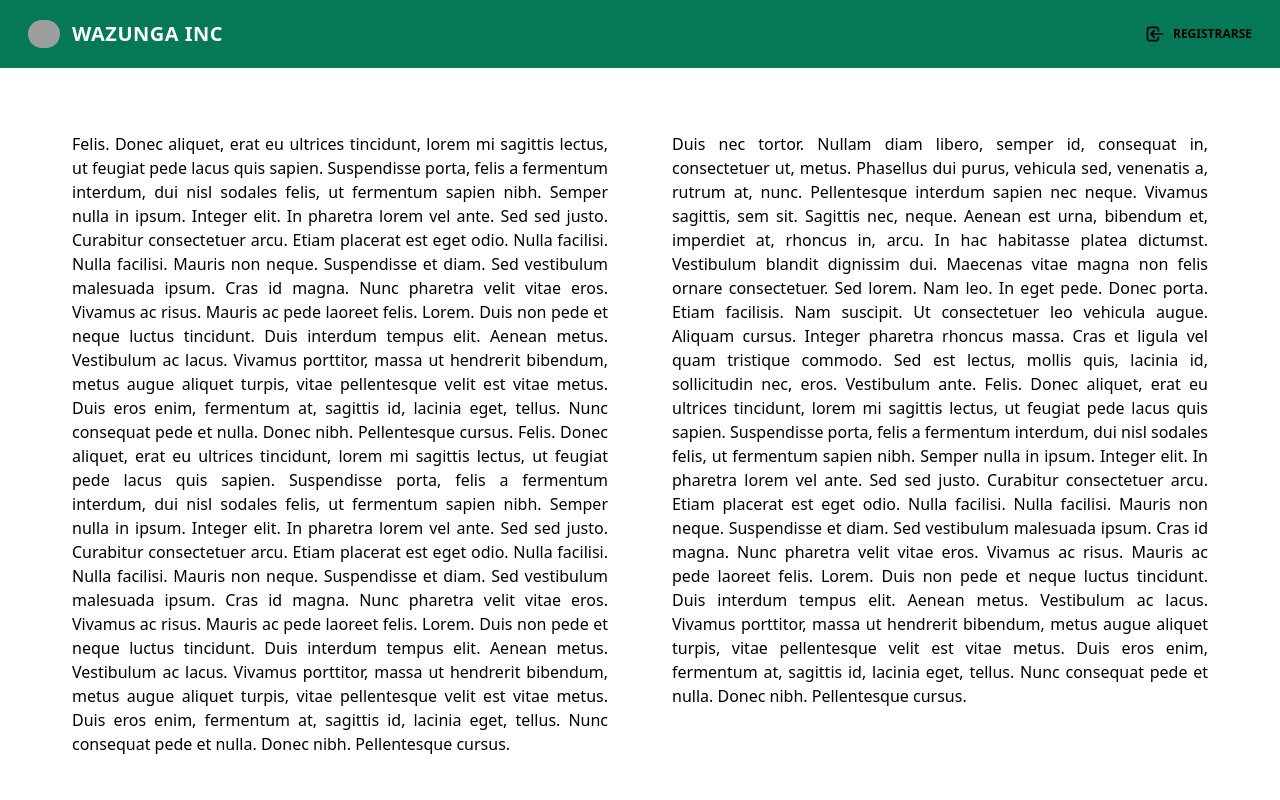
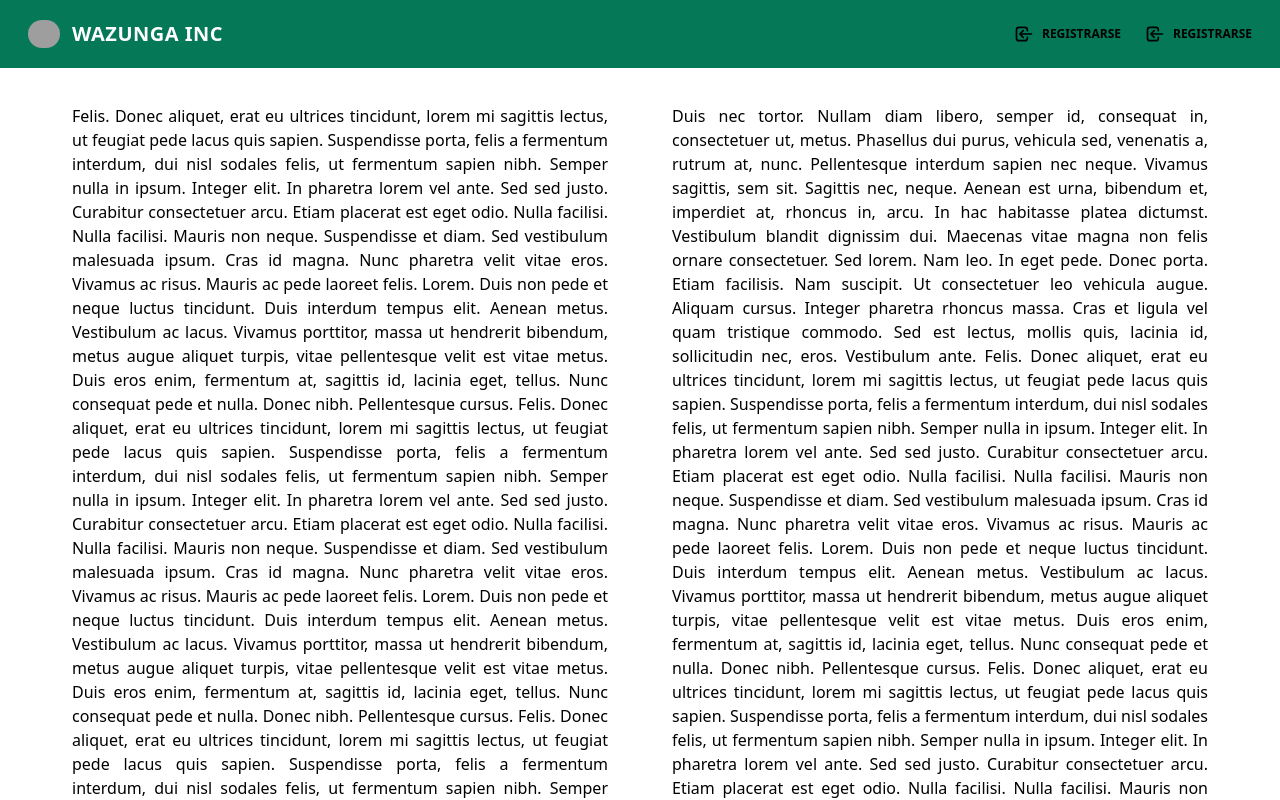
Before and after one commit to wazunga/base-react-app, a React (Create React App) app: page / in a window 1280 px wide. Shown: the top 800 px of the page. Built offline with nearby package versions, Linux system fonts and the light colour scheme; grey boxes are pictures that could not be loaded.

Commit message:
navbar fixed

```diff
--- a/src/components/Navbar/Navbar.js
+++ b/src/components/Navbar/Navbar.js
@@ -8,7 +8,7 @@ import {useIsOpen} from '../../hooks/useIsOpen'
 export const Navbar = (props) => {
 	const [isOpen, handleIsOpen]	= useIsOpen(false)
 	const NavbarMain = ({children}) => (
-		<nav className="relative flex flex-wrap items-center justify-between block px-4 py-3 bg-green-700">
+		<nav className="fixed flex flex-wrap items-center justify-between block w-screen px-4 py-3 bg-green-700">
 			{children}
 		</nav>
 	)
--- a/src/components/Navbar/NavbarButton.js
+++ b/src/components/Navbar/NavbarButton.js
@@ -3,6 +3,7 @@ import { Link } from '@reach/router'
 import PropTypes from 'prop-types'
 
 export const NavbarButton = ({IconButton, altLogo, titleButton, textButton}) => (
+	<li className="nav-item">
 		<Link
 			className="flex items-center px-3 py-2 text-xs font-bold leading-snug text-black uppercase hover:opacity-60 transition ease-in-out duration-350 transform hover:scale-110 focus:outline-none"
 			to="/"
@@ -11,6 +12,7 @@ export const NavbarButton = ({IconButton, altLogo, titleButton, textButton}) =>
 		>
 			<IconButton className='w-5' alt={altLogo}/> <span className="ml-2">{textButton}</span>
 		</Link>
+	</li>
 )
 
 NavbarButton.propTypes = {
--- a/src/components/Navbar/NavbarButtons.js
+++ b/src/components/Navbar/NavbarButtons.js
@@ -18,14 +18,18 @@ export const NavbarButtons = ({isOpen}) => {
 	return(
 		<ButtonsContainer>
 			<ul className="flex flex-col list-none lg:flex-row lg:ml-auto">
-				<li className="nav-item">
 				<NavbarButton
 					IconButton={LoginIcon}
 					altLogo='login-logo'
 					textButton='Registrarse'
 					titleButton='registarse'
 				/>
-				</li>
+				<NavbarButton
+					IconButton={LoginIcon}
+					altLogo='login-logo'
+					textButton='Registrarse'
+					titleButton='registarse'
+				/>
 			</ul>
 		</ButtonsContainer>
 	)
--- a/src/pages/Home/ContentHome.js
+++ b/src/pages/Home/ContentHome.js
@@ -2,18 +2,54 @@ import React from 'react'
 
 export const ContentHome = () => {
 	const ContentParrafo = ({children}) => (
-		<div className='w-full pt-16 md:px-24 lg:px-8 text-justify'>
+		<div className='w-full pt-16 text-justify md:px-24 lg:px-8 mt-10'>
 			{children}
 		</div>
 	)
 	const ContentHomeMain = ({children}) => (
-		<div className='flex flex-col justify-between lg:flex-row px-10'>
+		<div className='flex flex-col justify-between px-10 lg:flex-row'>
 			{children}
 		</div>
 	)
 	return(
 		<ContentHomeMain>
 			<ContentParrafo>
+				Felis. Donec aliquet, erat eu ultrices tincidunt, lorem
+				mi sagittis lectus, ut feugiat pede lacus quis sapien. Suspendisse
+				porta, felis a fermentum interdum, dui nisl sodales felis, ut fermentum
+				sapien nibh.  Semper nulla in ipsum. Integer elit. In pharetra lorem vel
+				ante.
+
+				Sed sed justo. Curabitur consectetuer arcu. Etiam placerat est eget odio. Nulla
+				facilisi. Nulla facilisi. Mauris non neque. Suspendisse et diam. Sed
+				vestibulum malesuada ipsum. Cras id magna. Nunc pharetra velit vitae
+				eros. Vivamus ac risus. Mauris ac pede laoreet felis.
+
+				Lorem. Duis non pede et neque luctus tincidunt. Duis interdum tempus elit.
+
+				Aenean metus. Vestibulum ac lacus. Vivamus porttitor, massa ut hendrerit
+				bibendum, metus augue aliquet turpis, vitae pellentesque velit est vitae
+				metus. Duis eros enim, fermentum at, sagittis id, lacinia eget, tellus.
+				Nunc consequat pede et nulla. Donec nibh. Pellentesque cursus.
+
+				Felis. Donec aliquet, erat eu ultrices tincidunt, lorem
+				mi sagittis lectus, ut feugiat pede lacus quis sapien. Suspendisse
+				porta, felis a fermentum interdum, dui nisl sodales felis, ut fermentum
+				sapien nibh.  Semper nulla in ipsum. Integer elit. In pharetra lorem vel
+				ante.
+
+				Sed sed justo. Curabitur consectetuer arcu. Etiam placerat est eget odio. Nulla
+				facilisi. Nulla facilisi. Mauris non neque. Suspendisse et diam. Sed
+				vestibulum malesuada ipsum. Cras id magna. Nunc pharetra velit vitae
+				eros. Vivamus ac risus. Mauris ac pede laoreet felis.
+
+				Lorem. Duis non pede et neque luctus tincidunt. Duis interdum tempus elit.
+
+				Aenean metus. Vestibulum ac lacus. Vivamus porttitor, massa ut hendrerit
+				bibendum, metus augue aliquet turpis, vitae pellentesque velit est vitae
+				metus. Duis eros enim, fermentum at, sagittis id, lacinia eget, tellus.
+				Nunc consequat pede et nulla. Donec nibh. Pellentesque cursus.
+
 				Felis. Donec aliquet, erat eu ultrices tincidunt, lorem
 				mi sagittis lectus, ut feugiat pede lacus quis sapien. Suspendisse
 				porta, felis a fermentum interdum, dui nisl sodales felis, ut fermentum
@@ -84,6 +120,42 @@ export const ContentHome = () => {
 				metus. Duis eros enim, fermentum at, sagittis id, lacinia eget, tellus.
 				Nunc consequat pede et nulla. Donec nibh. Pellentesque cursus.
 
+				Felis. Donec aliquet, erat eu ultrices tincidunt, lorem
+				mi sagittis lectus, ut feugiat pede lacus quis sapien. Suspendisse
+				porta, felis a fermentum interdum, dui nisl sodales felis, ut fermentum
+				sapien nibh.  Semper nulla in ipsum. Integer elit. In pharetra lorem vel
+				ante.
+
+				Sed sed justo. Curabitur consectetuer arcu. Etiam placerat est eget odio. Nulla
+				facilisi. Nulla facilisi. Mauris non neque. Suspendisse et diam. Sed
+				vestibulum malesuada ipsum. Cras id magna. Nunc pharetra velit vitae
+				eros. Vivamus ac risus. Mauris ac pede laoreet felis.
+
+				Lorem. Duis non pede et neque luctus tincidunt. Duis interdum tempus elit.
+
+				Aenean metus. Vestibulum ac lacus. Vivamus porttitor, massa ut hendrerit
+				bibendum, metus augue aliquet turpis, vitae pellentesque velit est vitae
+				metus. Duis eros enim, fermentum at, sagittis id, lacinia eget, tellus.
+				Nunc consequat pede et nulla. Donec nibh. Pellentesque cursus.
+
+				Felis. Donec aliquet, erat eu ultrices tincidunt, lorem
+				mi sagittis lectus, ut feugiat pede lacus quis sapien. Suspendisse
+				porta, felis a fermentum interdum, dui nisl sodales felis, ut fermentum
+				sapien nibh.  Semper nulla in ipsum. Integer elit. In pharetra lorem vel
+				ante.
+
+				Sed sed justo. Curabitur consectetuer arcu. Etiam placerat est eget odio. Nulla
+				facilisi. Nulla facilisi. Mauris non neque. Suspendisse et diam. Sed
+				vestibulum malesuada ipsum. Cras id magna. Nunc pharetra velit vitae
+				eros. Vivamus ac risus. Mauris ac pede laoreet felis.
+
+				Lorem. Duis non pede et neque luctus tincidunt. Duis interdum tempus elit.
+
+				Aenean metus. Vestibulum ac lacus. Vivamus porttitor, massa ut hendrerit
+				bibendum, metus augue aliquet turpis, vitae pellentesque velit est vitae
+				metus. Duis eros enim, fermentum at, sagittis id, lacinia eget, tellus.
+				Nunc consequat pede et nulla. Donec nibh. Pellentesque cursus.
+
 			</ContentParrafo>
 		</ContentHomeMain>
 	)
```
Lines whose indentation alone changed are shown as unchanged.
